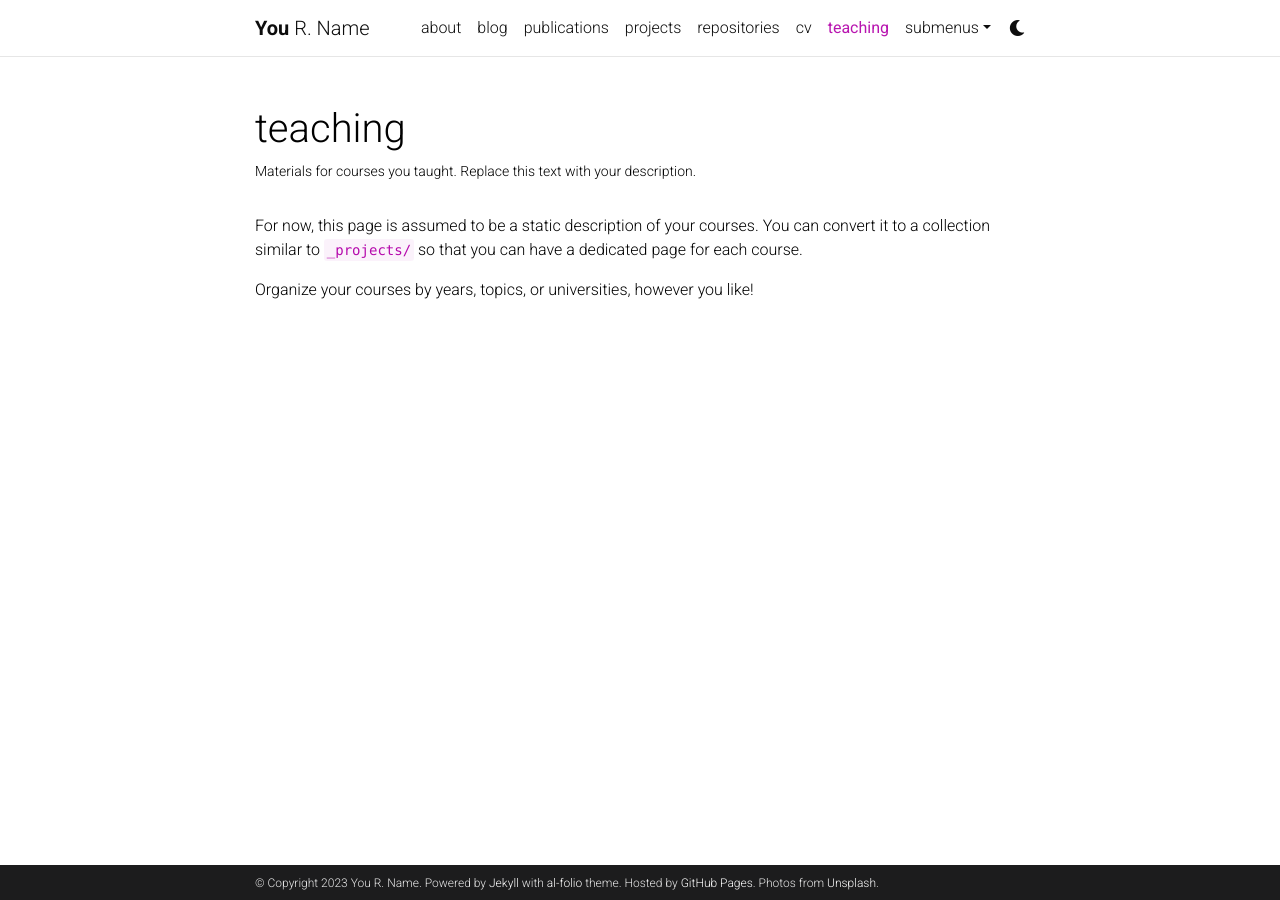
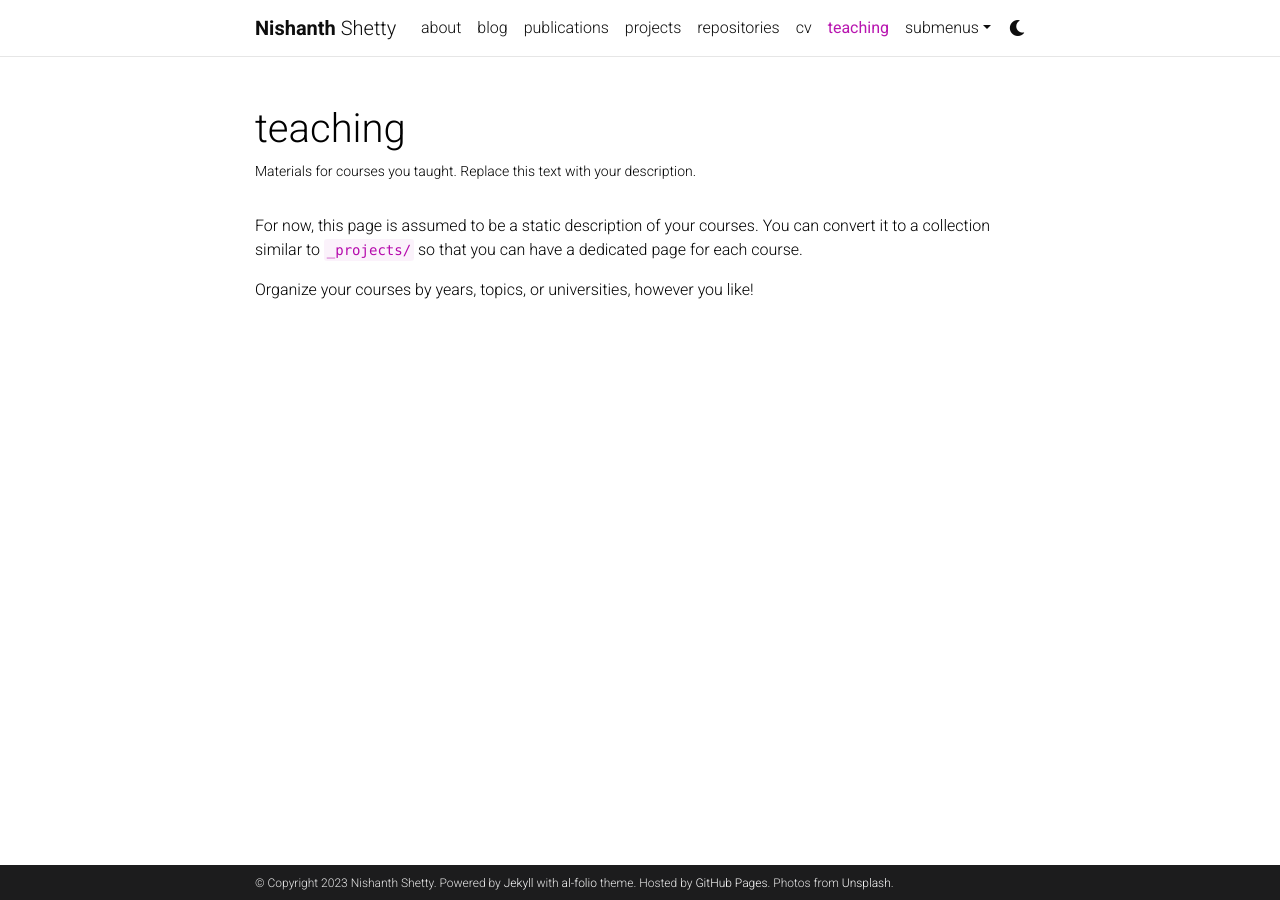
Before and after one commit to nishanth-shetty/nishanth-shetty.github.io, a Jekyll site: the page built from _pages/teaching.md, in a window 1280 px wide. Built offline with Jekyll 4.4.1, drawn with Linux system fonts in a browser that asks for light colours; comment, search, counter and statistics services are not loaded; a style sheet for code colours, icons or effects is not loaded.

Commit message:
Updated url and base-url

```diff
--- a/_config.yml
+++ b/_config.yml
@@ -3,10 +3,10 @@
 # -----------------------------------------------------------------------------
 
 title: blank # the website title (if blank, full name will be used instead)
-first_name: You
-middle_name: R.
-last_name: Name
-email: you@example.com
+first_name: Nishanth
+middle_name:
+last_name: Shetty
+email: nishetty98@gmail.com
 description: > # the ">" symbol means to ignore newlines until "footer_text:"
   A simple, whitespace theme for academics. Based on [*folio](https://github.com/bogoli/-folio) design.
 footer_text: >
@@ -18,8 +18,8 @@
 lang: en # the language of your site (for example: en, fr, cn, ru, etc.)
 icon: ⚛️  # the emoji used as the favicon (alternatively, provide image name in /assets/img/)
 
-url: https://alshedivat.github.io # the base hostname & protocol for your site
-baseurl: /al-folio # the subpath of your site, e.g. /blog/
+url: https://nishanth-shetty.github.io # the base hostname & protocol for your site
+baseurl: # the subpath of your site, e.g. /blog/
 last_updated: false # set to true if you want to display last updated in the footer
 impressum_path:  # set to path to include impressum link in the footer, use the same path as permalink in a page, helps to conform with EU GDPR
 
```
